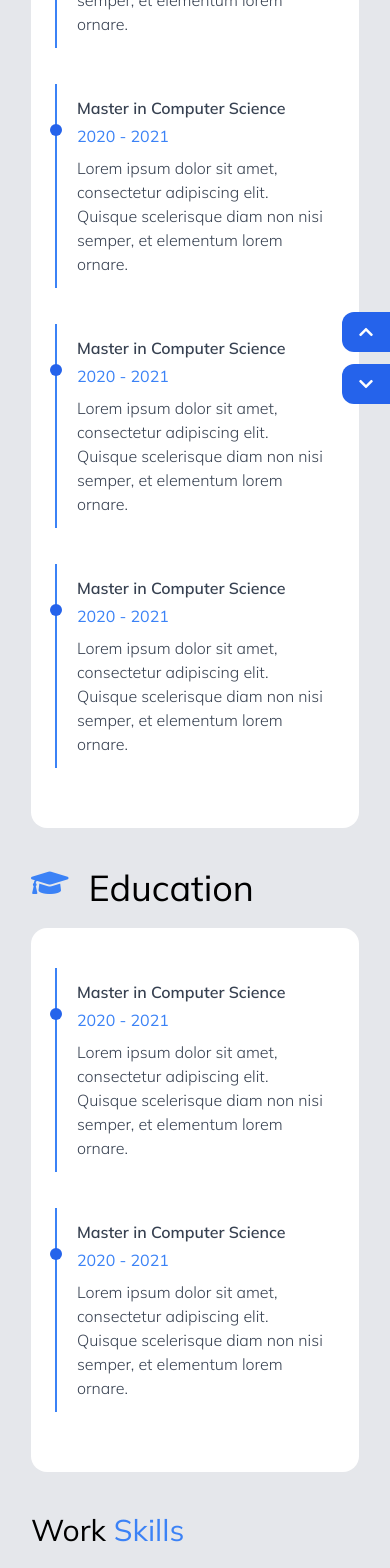
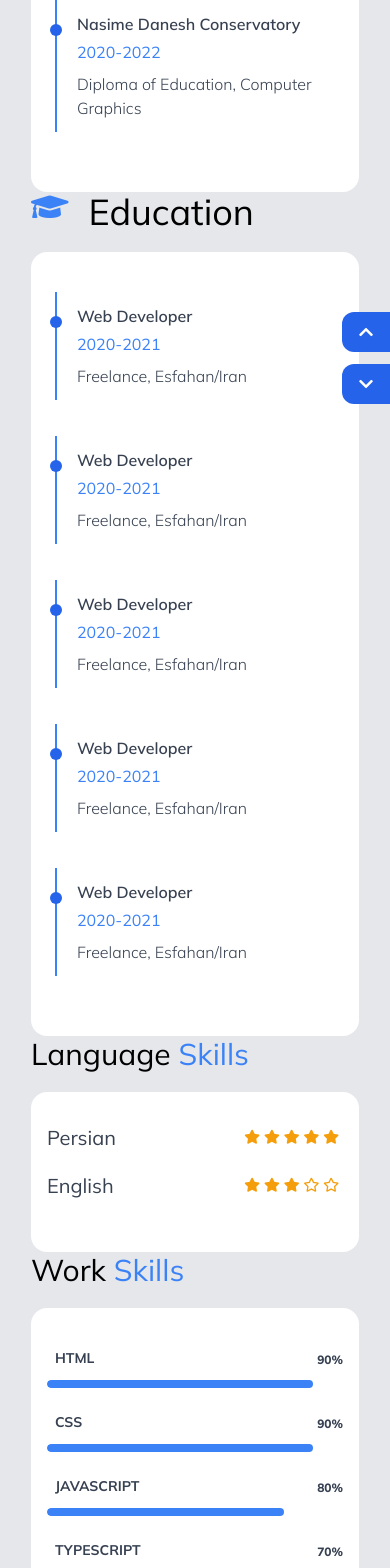
Before and after one commit to diajan/Personal-web, a Next.js app: page /resume in a window 390 px wide. Shown: the part 420-1988 px from the top of the page. Built offline with nearby package versions, Linux system fonts and the light colour scheme.

Commit message:
resume page edit

```diff
--- a/constant.js
+++ b/constant.js
@@ -2,8 +2,7 @@ const NAME = 'Diajan'
 const ABOUT = `Hi, I'm Mohamad Mahdi Aghajan and 18 years old. I am a Front-end developer\n.
 I started to learn 4 years ago, I worked on server-side programming languages such as python, ruby, PHP even I was a back-end developer for short time,\n but I now focused on web development, specially front-end.
 I'm working now with ReactJS and NextJS and develop single-page-applications.`
-const BG_INDEX =
-  'https://images.pexels.com/photos/574077/pexels-photo-574077.jpeg?auto=compress&cs=tinysrgb&h=750&w=1260'
+const BG_INDEX = 'img/bg.jpeg'
 const BG_ME = 'https://retrina.com/demo/arshia/cv/assets/img/about-03.jpg'
 const PAGES = ['/', '/about', '/portfolio', '/resume', '/contact']
 const PERSON = [
@@ -53,6 +52,63 @@ const DOING = [
   },
 ]
 
+const EDUCATION = [
+  {
+    title: 'Safi High school',
+    sub: '2019-2020',
+    desc: 'Diploma of Education (an year), Mathematics',
+  },
+  {
+    title: 'Nasime Danesh Conservatory',
+    sub: '2020-2022',
+    desc: 'Diploma of Education, Computer Graphics',
+  },
+]
+
+const EXPERIENCE = [
+  {
+    title: 'Web Developer',
+    sub: '2020-2021',
+    desc: 'Freelance, Esfahan/Iran',
+  },
+  {
+    title: 'Web Developer',
+    sub: '2020-2021',
+    desc: 'Freelance, Esfahan/Iran',
+  },
+  {
+    title: 'Web Developer',
+    sub: '2020-2021',
+    desc: 'Freelance, Esfahan/Iran',
+  },
+  {
+    title: 'Web Developer',
+    sub: '2020-2021',
+    desc: 'Freelance, Esfahan/Iran',
+  },
+  {
+    title: 'Web Developer',
+    sub: '2020-2021',
+    desc: 'Freelance, Esfahan/Iran',
+  },
+]
+
+const SKILLS = [
+  { skill: 'html', percent: '90' },
+  { skill: 'css', percent: '90' },
+  { skill: 'Javascript', percent: '80' },
+  { skill: 'Typescript', percent: '70' },
+  { skill: 'reactjs', percent: '85' },
+  { skill: 'redux', percent: '90' },
+  { skill: 'nextjs', percent: '80' },
+  { skill: 'css Frameworks', percent: '90' },
+  { skill: 'design systems', percent: '80' },
+  { skill: 'sass', percent: '90' },
+  { skill: 'webpack', percent: '70' },
+  { skill: 'git', percent: '70' },
+  { skill: 'php', percent: '70' },
+  { skill: 'mysql', percent: '50' },
+]
 module.exports = {
   BG_ME,
   BG_INDEX,
@@ -61,6 +117,9 @@ module.exports = {
   PAGES,
   DOING,
   ABOUT,
+  EDUCATION,
+  EXPERIENCE,
+  SKILLS
 }
 
 // 'https://images.pexels.com/photos/247791/pexels-photo-247791.png?auto=compress&cs=tinysrgb&h=750&w=1260'
--- a/src/components/generic/Menu.tsx
+++ b/src/components/generic/Menu.tsx
@@ -45,7 +45,7 @@ const Menu: React.FC<{}> = () => {
         <style jsx>{`
           .shadow {
             -webkit-box-shadow: 0px 0px 5px 0px #d8d8d8;
-            box-shadow: 0px 3px 5px rgb(203 203 203), -3px -3px 8px #a7a7a7;
+            box-shadow: 0px 1px 2px rgb(203 203 203), -3px -3px 8px #a7a7a7;
           }
 
           .box {
--- a/src/components/utils/Progress.tsx
+++ b/src/components/utils/Progress.tsx
@@ -6,12 +6,12 @@ interface Props {
 }
 const Progress: React.FC<Props> = ({ skill, percent }) => {
   return (
-    <div className='relative pt-1 text-gray-800'>
+    <div className='relative pt-1 text-gray-700'>
       <div className='flex mb-2 items-center justify-between'>
         <div>
           <span
             className='
-          text-xs
+          text-sm
           font-bold
           inline-block
           py-1
@@ -24,7 +24,7 @@ const Progress: React.FC<Props> = ({ skill, percent }) => {
           </span>
         </div>
         <div className='text-right'>
-          <span className='text-xs font-semibold inline-block dark:text-gray-200'>
+          <span className='text-xs font-extrabold inline-block dark:text-gray-200'>
             {`${percent}%`}
           </span>
         </div>
--- a/src/components/utils/Rating.tsx
+++ b/src/components/utils/Rating.tsx
@@ -11,20 +11,20 @@ const Progress: React.FC<Props> = ({ star }) => {
     <div>
       <ul className='flex justify-center'>
         {[...Array(int)].map(() => (
-          <li>
+          <li key={int}>
             <i className='fas fa-star fa-sm text-yellow-500 mr-1'></i>
           </li>
         ))}
 
         {decimal === 5 && (
-          <li>
+          <li key={decimal}>
             <i className='fas fa-star-half-alt fa-sm text-yellow-500 mr-1'></i>
           </li>
         )}
 
         {+star <= 5 &&
           [...Array(5 - Math.ceil(+star))].map(() => (
-            <li>
+            <li key={+star + 1}>
               <i className='far fa-star fa-sm text-yellow-500  mr-1'></i>
             </li>
           ))}
--- a/src/components/utils/Step.tsx
+++ b/src/components/utils/Step.tsx
@@ -1,28 +1,31 @@
 import { FC } from 'react'
 
-interface Props {}
+interface Props {
+  title: string
+  sub: string
+  desc: string
+}
 
-const Step: FC = ({}) => {
+const Step: FC<Props> = ({ title, sub, desc }) => {
   return (
     <div className='w-full p-2 mb-5 relative'>
       {/*circle*/}
       <div
-        className='w-3 h-3 absolute  rounded-full top-12 bg-blue-600'
+        className='w-3 h-3 absolute  rounded-full top-8 bg-blue-600'
         style={{ left: '3px' }}></div>
 
       <div className='border-l-2 border-blue-500 p-3 pl-5'>
         {/*title*/}
         <div className='space-y-1 mb-2'>
           <h5 className='text-gray-700 font-semibold dark:text-gray-50'>
-            Master in Computer Science
+            {title}
           </h5>
-          <p className='text-blue-500'>2020 - 2021</p>
+          <p className='text-blue-500'>{sub}</p>
         </div>
 
         {/*description*/}
         <div className=' text-gray-700 font-light dark:text-gray-300'>
-          Lorem ipsum dolor sit amet, consectetur adipiscing elit. Quisque
-          scelerisque diam non nisi semper, et elementum lorem ornare.
+          {desc}
         </div>
       </div>
     </div>
--- a/src/components/utils/TextBox.tsx
+++ b/src/components/utils/TextBox.tsx
@@ -18,7 +18,7 @@ const TextBox: FC<Partial<Props>> = ({
   return (
     <div
       className={`rounded-2xl bg-white dark:bg-gray-800 py-8 px-4 m-0 ${
-        !children && 'flex'
+        !children && 'grid'
       }`}>
       {children ? (
         children
--- a/src/pages/resume.tsx
+++ b/src/pages/resume.tsx
@@ -5,6 +5,7 @@ import TextBox from '../components/utils/TextBox'
 import Title from '../components/utils/Title'
 import Rating from '../components/utils/Rating'
 import Main from '../layout/Main'
+import { SKILLS, EDUCATION, EXPERIENCE } from '../../constant'
 
 const resume: NextPage = () => {
   return (
@@ -13,56 +14,36 @@ const resume: NextPage = () => {
         <Title
           title='My'
           specific='Resume'
-          className='text-6xl md:text-7xl font-bold'
+          className='text-5xl md:text-7xl font-bold'
         />
       </header>
 
-      <section className='space-y-10 mb-10 lg:space-y-0 lg:grid lg:grid-cols-2 lg:space-x-5'>
-        <div>
+      <section className=''>
+        <div className=''>
           <div className='flex place-self-start space-x-5'>
             <i className='fas fa-hammer text-3xl text-blue-500'></i>
             <Title title='Experience' className='text-4xl' />
           </div>
-          <TextBox
-            children={
-              <>
-                <Step />
-                <Step />
-                <Step />
-                <Step />
-              </>
-            }
-          />
+          <TextBox>
+            {EDUCATION.map(({ title, sub, desc }) => (
+              <Step title={title} sub={sub} desc={desc} />
+            ))}
+          </TextBox>
         </div>
-        <div>
+
+        <div className=''>
           <div className='flex place-self-start space-x-5'>
             <i className='fas fa-graduation-cap text-3xl text-blue-500'></i>
             <Title title='Education' className='text-4xl' />
           </div>
-          <TextBox
-            children={
-              <>
-                <Step />
-                <Step />
-              </>
-            }
-          />
-        </div>
-      </section>
-
-      <section className='space-y-10 lg:space-y-0 lg:grid lg:grid-cols-2 lg:space-x-5'>
-        <div>
-          <div className='flex place-self-start space-y-5'>
-            <Title title='Work' specific='Skills' className='text-3xl' />
-          </div>
           <TextBox>
-            <ProgressBar skill='html' percent={90} />
-            <ProgressBar skill='React' percent={80} />
-            <ProgressBar skill='html' percent={'70'} />
-            <ProgressBar skill='html' percent={'90'} />
+            {EXPERIENCE.map(({ title, sub, desc }) => (
+              <Step title={title} sub={sub} desc={desc} />
+            ))}
           </TextBox>
         </div>
-        <div className='row-auto'>
+
+        <div className=''>
           <div className='flex place-self-start space-y-5'>
             <Title title='Language ' specific='Skills' className='text-3xl' />
           </div>
@@ -78,6 +59,19 @@ const resume: NextPage = () => {
           </TextBox>
         </div>
       </section>
+
+      <section className=''>
+        <div>
+          <div className='flex place-self-start space-y-5'>
+            <Title title='Work' specific='Skills' className='text-3xl' />
+          </div>
+          <TextBox>
+            {SKILLS.map(({ skill, percent }) => (
+              <ProgressBar key={skill} skill={skill} percent={percent} />
+            ))}
+          </TextBox>
+        </div>
+      </section>
     </Main>
   )
 }
```
Also changed, not shown: public/img/bg.jpeg (added).
